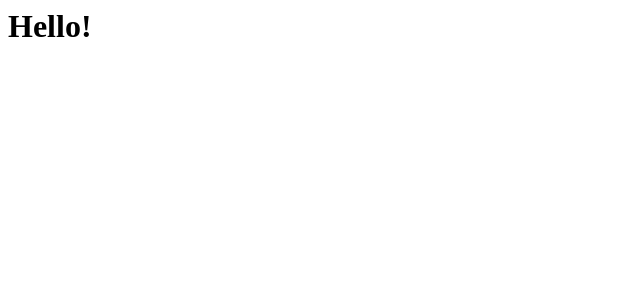
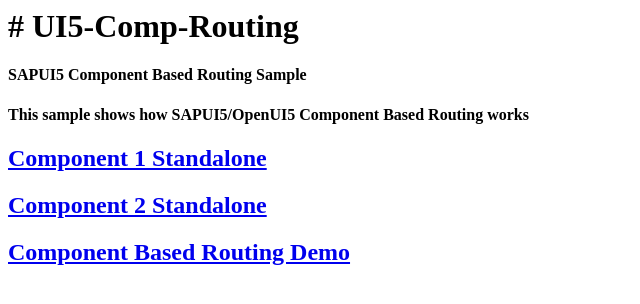
Before and after one commit to Yelcho/UI5-Comp-Routing, a plain HTML site: page index.html in a window 1280 px wide. Shown: the whole page, without its empty margins (0-640 px from the left). Drawn offline with Linux system fonts and the light colour scheme.

Commit message:
Setup GitHub pages demo

```diff
--- a/index.html
+++ b/index.html
@@ -1 +1,14 @@
-<h1>Hello!</h1>
+<h1># UI5-Comp-Routing</h1>
+
+<h4>SAPUI5 Component Based Routing Sample</h4>
+<h4>This sample shows how SAPUI5/OpenUI5 Component Based Routing works</h4>
+
+<h2>
+	<a target="_blank" href="./reuse/component1.html">Component 1 Standalone</a>
+</h2>
+<h2>
+	<a target="_blank" href="./reuse/component2.html">Component 2 Standalone</a>
+</h2>
+<h2>
+	<a target="_blank" href="./webapp/index.html">Component Based Routing Demo</a>
+</h2>
```
Also changed, not shown: 1 other file.
